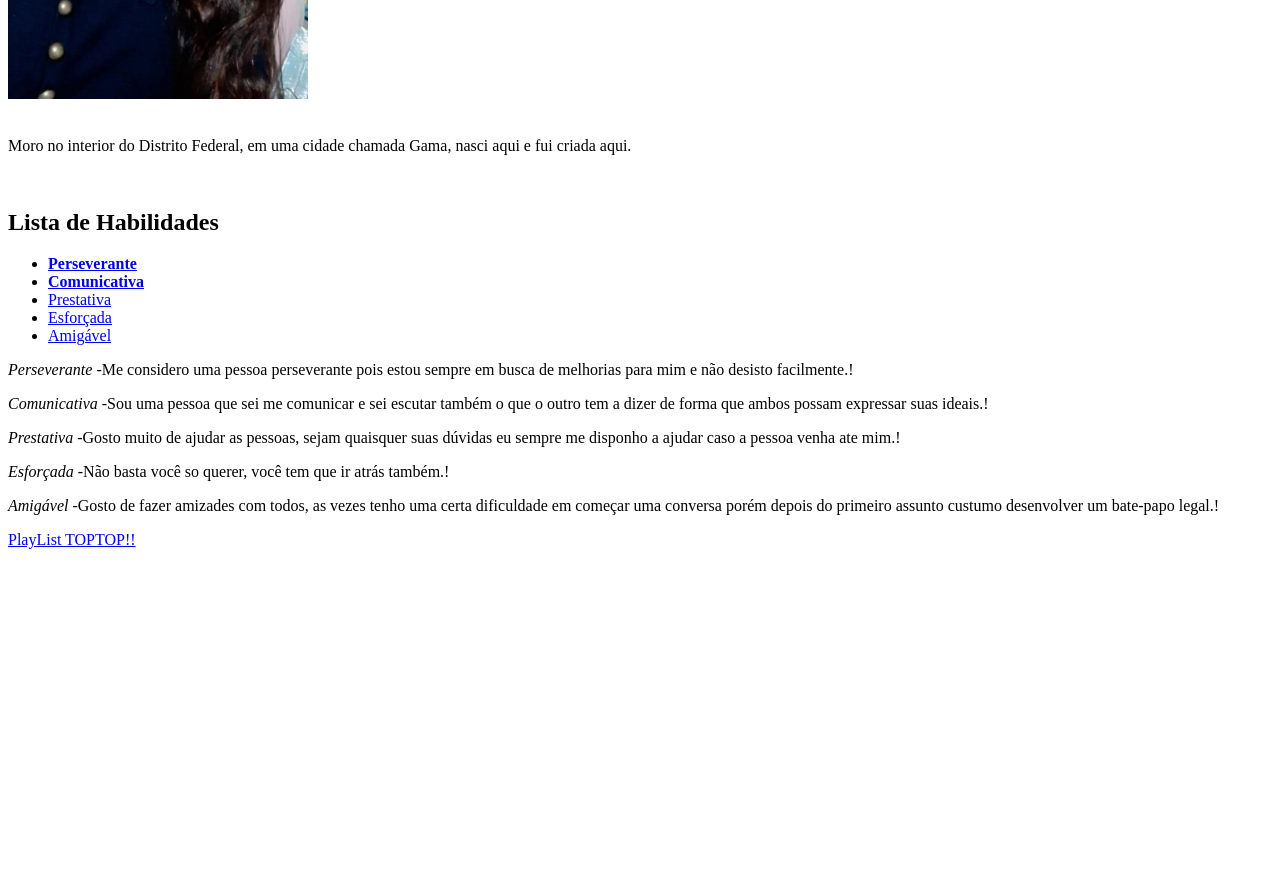
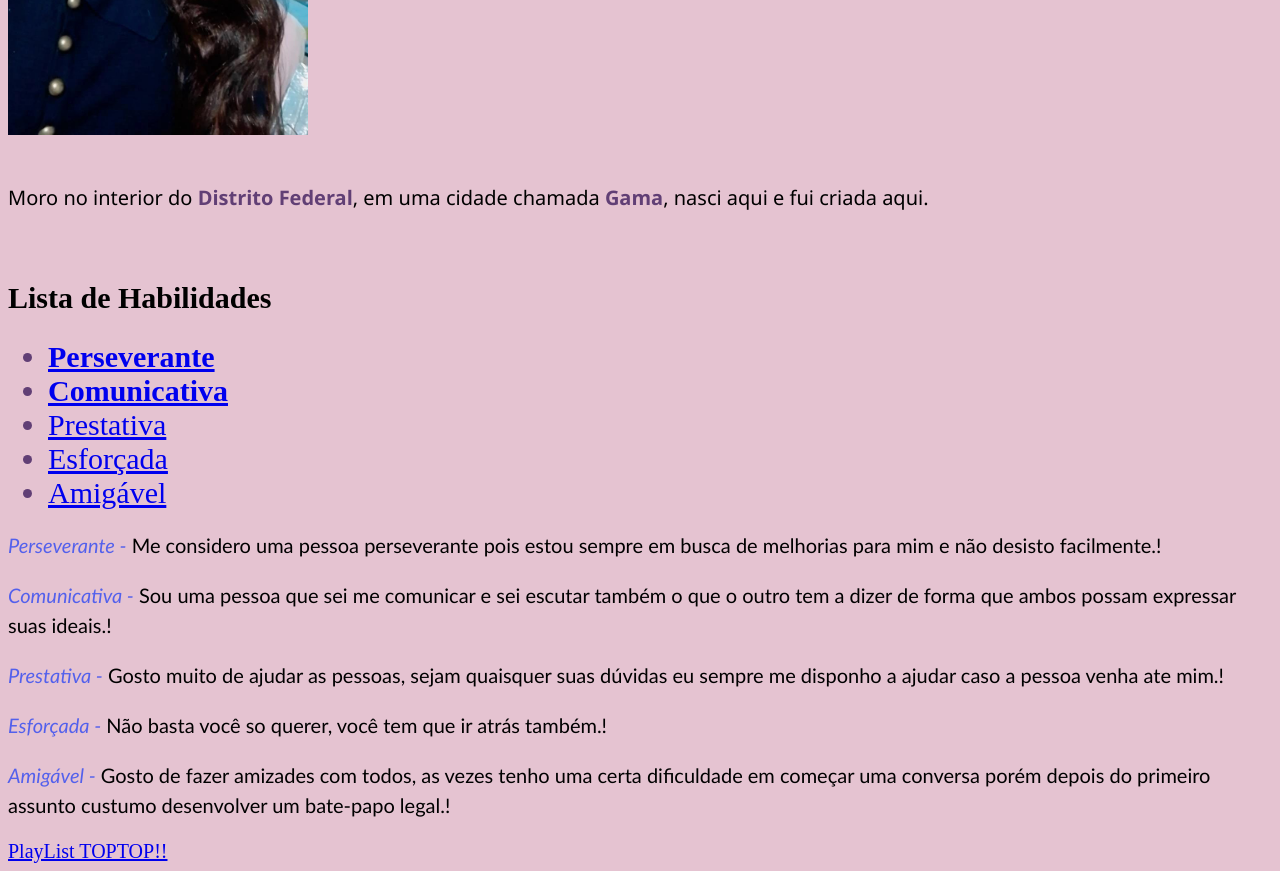
Before and after one commit to AlainaMarta/AlainaMarta.github.io, a plain HTML site: page index.html in a window 1280 px wide. Shown: the part 540-1411 px from the top of the page. Before the commit the page ends 1097 px from the top, so only its background shows below. Drawn offline with Linux system fonts and the light colour scheme.

Commit message:
Modifica e adiciona CSS

```diff
--- a/index.html
+++ b/index.html
@@ -3,7 +3,40 @@
   <head>
     <meta charset="UTF-8">
     <title>Portifólio</title>
+    <style>
+      h3{
+        font-family:'Gill Sans', 'Gill Sans MT', Calibri, 'Trebuchet MS', sans-serif;
+      }
+      #descrição{
+        font-family:'Segoe UI', Tahoma, Geneva, Verdana, sans-serif;
+      }
+      body{
+        background-color: rgb(229, 195, 209);
+        font-size: 20px;
+      }
+      em{
+        font-style:italic;
 
+        color: rgb(83, 96, 236);
+      }
+      .lista{
+        font-size: 1.5em;
+
+      }
+      p{
+        font-family: 'Gill Sans', 'Gill Sans MT', Calibri, 'Trebuchet MS', sans-serif;
+        line-height: 30px;
+
+      }
+      .destaque{
+        color: rgb(97, 63, 117);
+      }
+      ul{
+        color: rgb(97, 63, 117);
+      }
+
+
+    </style>
   </head>
   <body>
     <h1>Portifólio</h1>
@@ -12,21 +45,31 @@
     <img src="Fotinha.jpeg" alt="Foto da Alaina sorrindo" width="300px" height="500px">
     <br>
     <br>
-    <p>Moro no interior do Distrito Federal, em uma cidade chamada Gama, nasci aqui e fui criada aqui.</p>
+    <p id="descrição">Moro no interior do <strong class="destaque">Distrito Federal</strong>, em uma cidade chamada <strong class="destaque">Gama</strong>, nasci aqui e fui criada aqui.</p>
+
     <br>
+
     <h2><strong>Lista de Habilidades</strong></h2>
+
     <ul>
-        <li><strong><a href="#Perseverante">Perseverante</a></strong></li>
-        <li><strong><a href="#Comunicativa">Comunicativa</a></strong></li>
-        <li><a href="#Prestativa">Prestativa</a></li>
-        <li><a href="#Esforçada">Esforçada</a></li>
-        <li><a href="Amigável">Amigável</a></li>
+        <li class="lista"><strong><a href="#Perseverante">Perseverante</a></strong></li>
+
+        <li class="lista"><strong><a href="#Comunicativa">Comunicativa</a></strong></li>
+
+        <li class="lista"><a href="#Prestativa">Prestativa</a></li>
+
+        <li class="lista"><a href="#Esforçada">Esforçada</a></li>
+
+        <li class="lista"><a href="Amigável">Amigável</a></li>
+
     </ul>
-    <p id="Perseverante"><em>Perseverante -</em>Me considero uma pessoa perseverante pois estou sempre em busca de melhorias para mim e não desisto facilmente.!</p>
-    <p id="Comunicativa"><em>Comunicativa -</em>Sou uma pessoa que sei me comunicar e sei escutar também o que o outro tem a dizer de forma que ambos possam expressar suas ideais.!</p>
-    <p id="Prestativa"><em>Prestativa -</em>Gosto muito de ajudar as pessoas, sejam quaisquer suas dúvidas eu sempre me disponho a ajudar caso a pessoa venha ate mim.!</p>
-    <p id="Esforçada"><em>Esforçada -</em>Não basta você so querer, você tem que ir atrás também.!</p>
-    <p id="Amigável"><em>Amigável -</em>Gosto de fazer amizades com todos, as vezes tenho uma certa dificuldade em começar uma conversa porém depois do primeiro assunto custumo desenvolver um bate-papo legal.!</p>
+
+
+    <p id="Perseverante"><em>Perseverante -</em> Me considero uma pessoa perseverante pois estou sempre em busca de melhorias para mim e não desisto facilmente.!</p>
+    <p id="Comunicativa"><em>Comunicativa -</em> Sou uma pessoa que sei me comunicar e sei escutar também o que o outro tem a dizer de forma que ambos possam expressar suas ideais.!</p>
+    <p id="Prestativa"><em>Prestativa -</em> Gosto muito de ajudar as pessoas, sejam quaisquer suas dúvidas eu sempre me disponho a ajudar caso a pessoa venha ate mim.!</p>
+    <p id="Esforçada"><em>Esforçada -</em> Não basta você so querer, você tem que ir atrás também.!</p>
+    <p id="Amigável"><em>Amigável -</em> Gosto de fazer amizades com todos, as vezes tenho uma certa dificuldade em começar uma conversa porém depois do primeiro assunto custumo desenvolver um bate-papo legal.!</p>
 
 
 
--- /dev/null
+++ b/style.css
@@ -0,0 +1,21 @@
+h3{
+    font-family:'Gill Sans', 'Gill Sans MT', Calibri, 'Trebuchet MS', sans-serif;
+  }
+  #descrição{
+    font-family:'Segoe UI', Tahoma, Geneva, Verdana, sans-serif;
+  }
+  body{
+    background-color: rgb(229, 195, 209);
+    font-size: 20px;
+  }
+  em{
+    font-style:italic;
+
+    color: rgb(83, 96, 236);
+  }
+  .lista{
+    font-size: 1.5em;
+  }
+  p{
+    font-family: 'Gill Sans', 'Gill Sans MT', Calibri, 'Trebuchet MS', sans-serif;
+  }
```
